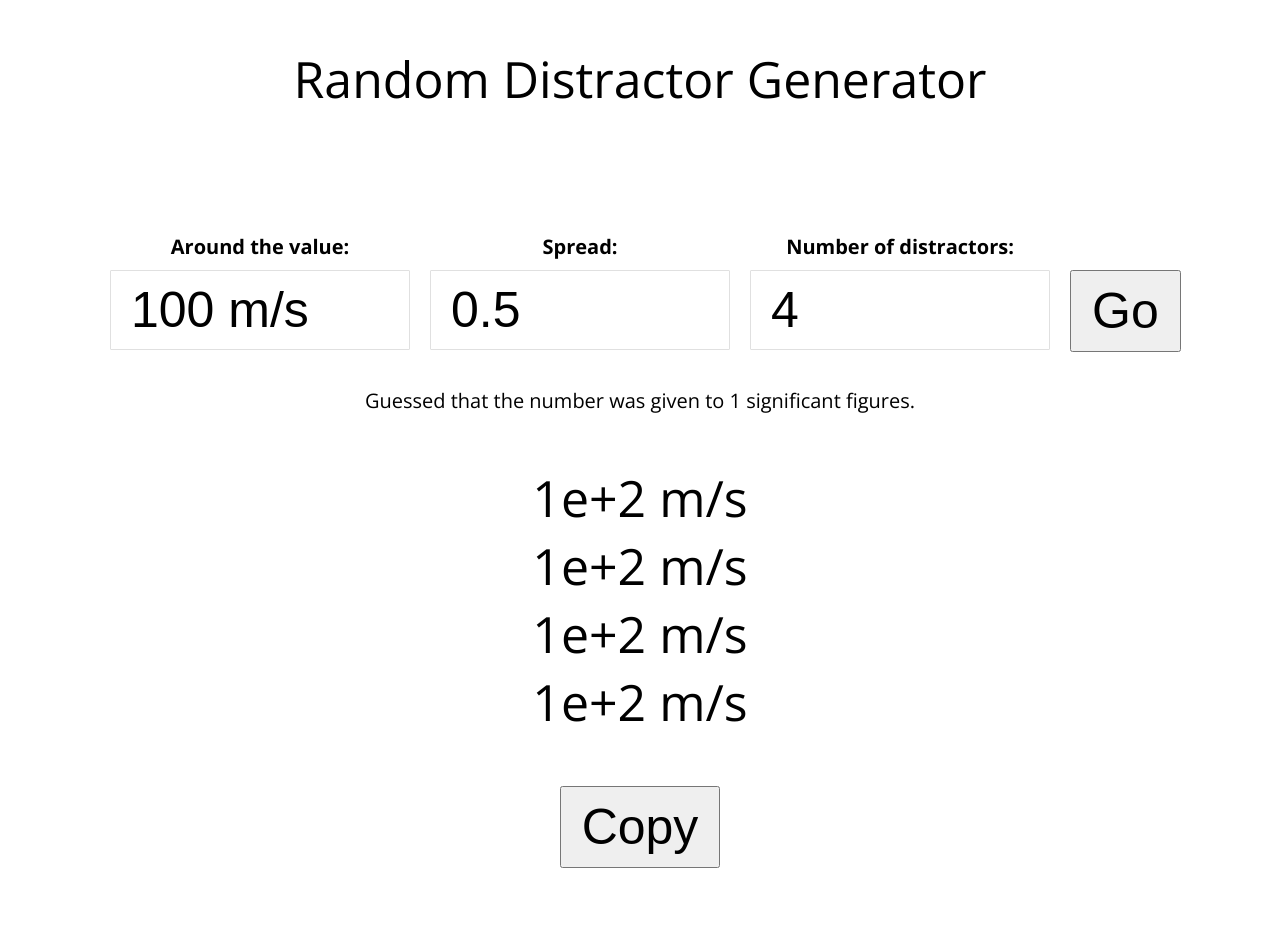
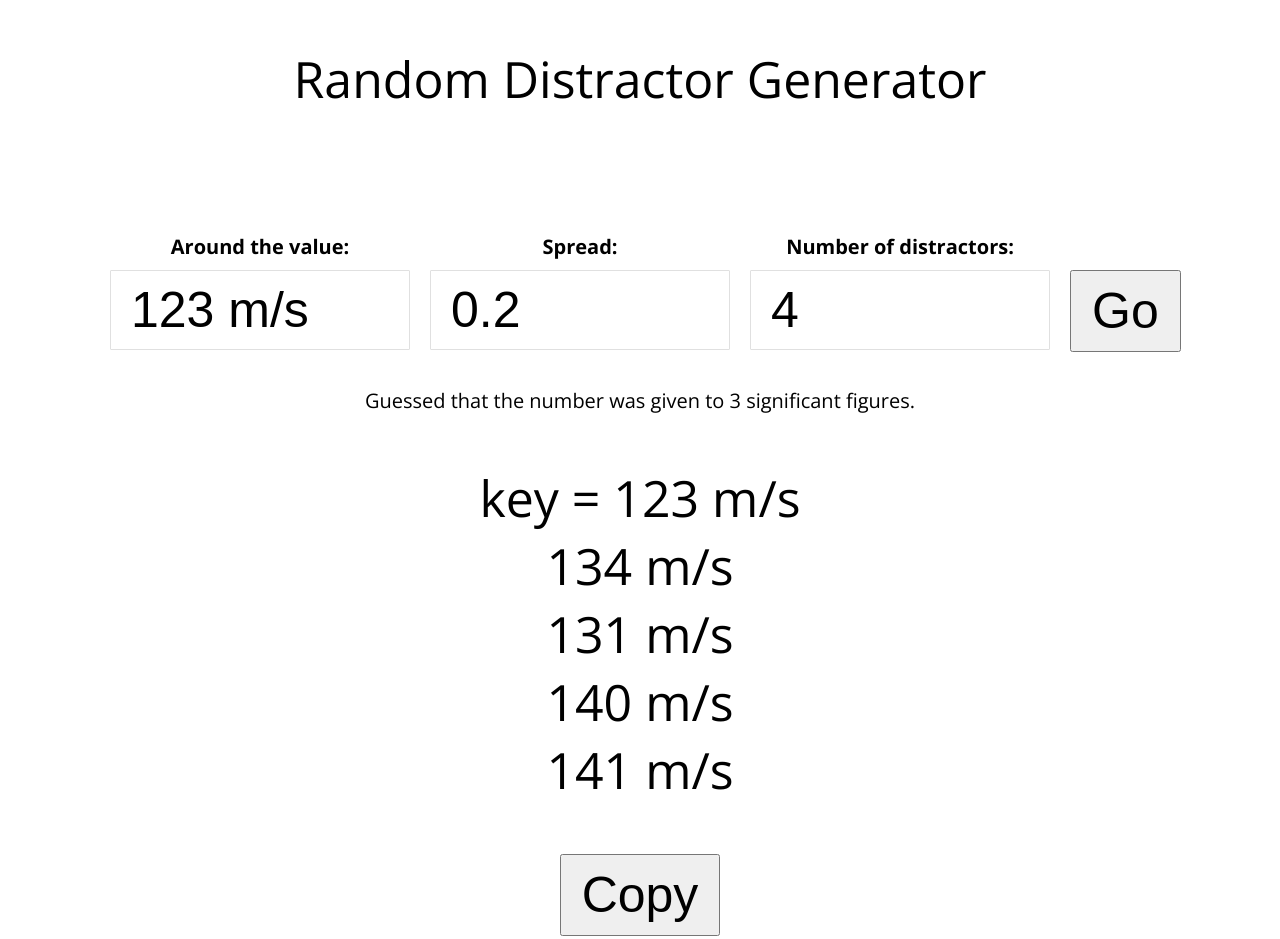
Before and after one commit to BM345/randomdistractorgenerator, a plain HTML site: page index.html in a window 1280 px wide. Shown: the part 155-1094 px from the top of the page. Drawn offline with nearby package versions, Linux system fonts and the light colour scheme; some packages are replaced by stand-ins of ours; a script that the page names is missing.

Commit message:
Minor adjustments

```diff
--- a/app.js
+++ b/app.js
@@ -2,8 +2,8 @@ var app = angular.module("RandomDistractorGenerator", []);
 
 app.controller("MainController", ["$scope", function MainController($scope) {
 
-  $scope.value = "100 m/s";
-  $scope.spread = 0.5;
+  $scope.value = "123 m/s";
+  $scope.spread = 0.2;
   $scope.numberOfDistractors = 4;
   $scope.guessedAtSignificantFigures = 1;
 
--- a/index.html
+++ b/index.html
@@ -32,6 +32,7 @@
     </div>
     <div class="guessedAtSignificantFigures">Guessed that the number was given to <strong>{{guessedAtSignificantFigures}}</strong> significant figures.</div>
     <div class="distractors" id="copyText">
+      <div>key = {{value}}</div>
       <div ng-repeat="distractor in distractors">{{distractor.value}}</div>
     </div>
     <div class="controls">
```
